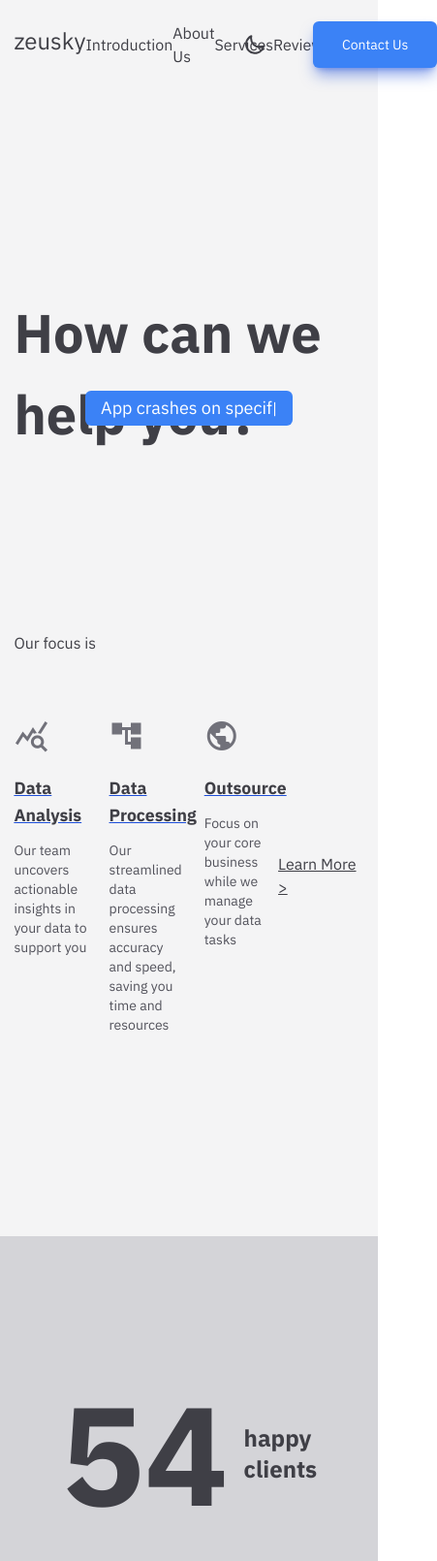
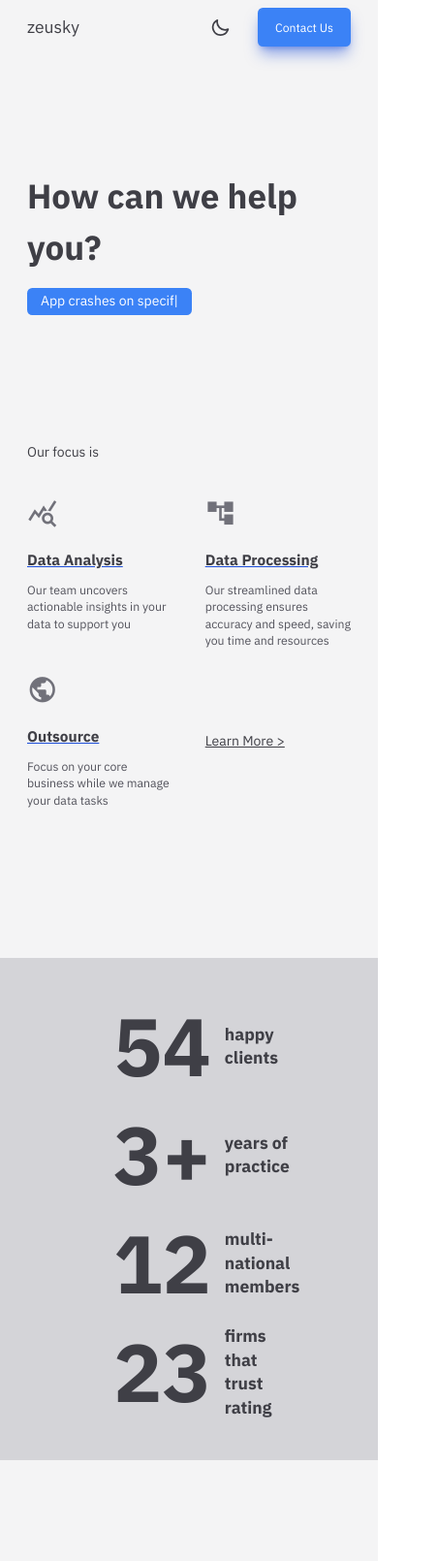
Before and after one commit to markkunitski/zeusky, a website: page index.html in a window 390 px wide. Shown: the top 1610 px of the page at 97% size, 451 px wide, since content can reach past the window. Drawn offline with nearby package versions, Linux system fonts and the light colour scheme.

Commit message:
26.09 RWD

```diff
--- a/index.html
+++ b/index.html
@@ -27,8 +27,10 @@
       class="sticky top-0 bg-zinc-100 dark:dark:bg-zinc-800 z-50 duration-100 ease-in"
     >
       <div class="header container flex flex-row items-center justify-between">
-        <div class="text-2xl mb-2">zeusky</div>
-        <nav class="flex justify-between items-center w-[45%] xl:w-1/3">
+        <div class="text-xl lg:text-2xl">zeusky</div>
+        <nav
+          class="hidden lg:flex justify-between items-center w-[45%] xl:w-1/3"
+        >
           <a class="no-underline" href="#">Introduction</a>
           <a class="no-underline" href="#about_us">About Us</a>
           <a class="no-underline" href="#services">Services</a>
@@ -38,7 +40,6 @@
           <label class="swap swap-rotate" for="themeToggle">
             <!-- this hidden checkbox controls the state -->
             <input type="checkbox" id="themeToggle" />
-
             <!-- sun icon -->
             <svg
               class="swap-on fill-current w-6 h-6"
@@ -49,7 +50,6 @@
                 d="M5.64,17l-.71.71a1,1,0,0,0,0,1.41,1,1,0,0,0,1.41,0l.71-.71A1,1,0,0,0,5.64,17ZM5,12a1,1,0,0,0-1-1H3a1,1,0,0,0,0,2H4A1,1,0,0,0,5,12Zm7-7a1,1,0,0,0,1-1V3a1,1,0,0,0-2,0V4A1,1,0,0,0,12,5ZM5.64,7.05a1,1,0,0,0,.7.29,1,1,0,0,0,.71-.29,1,1,0,0,0,0-1.41l-.71-.71A1,1,0,0,0,4.93,6.34Zm12,.29a1,1,0,0,0,.7-.29l.71-.71a1,1,0,1,0-1.41-1.41L17,5.64a1,1,0,0,0,0,1.41A1,1,0,0,0,17.66,7.34ZM21,11H20a1,1,0,0,0,0,2h1a1,1,0,0,0,0-2Zm-9,8a1,1,0,0,0-1,1v1a1,1,0,0,0,2,0V20A1,1,0,0,0,12,19ZM18.36,17A1,1,0,0,0,17,18.36l.71.71a1,1,0,0,0,1.41,0,1,1,0,0,0,0-1.41ZM12,6.5A5.5,5.5,0,1,0,17.5,12,5.51,5.51,0,0,0,12,6.5Zm0,9A3.5,3.5,0,1,1,15.5,12,3.5,3.5,0,0,1,12,15.5Z"
               />
             </svg>
-
             <!-- moon icon -->
             <svg
               class="swap-off fill-current w-6 h-6"
@@ -63,7 +63,7 @@
           </label>
           <a
             href="#contact"
-            class="btn hover:dark:text-white text-zinc-700 btnmain bg-blue-500 dark:bg-blue-700 hover:bg-blue-800 shadow-lg shadow-blue-700/50 ml-12"
+            class="btn hover:dark:text-white text-zinc-700 btnmain bg-blue-500 dark:bg-blue-700 hover:bg-blue-800 shadow-lg shadow-blue-700/50 ml-8 md:ml-12"
           >
             Contact us
           </a>
@@ -71,21 +71,30 @@
       </div>
     </header>
     <main>
-      <article id="hero" class="container INTRO">
+      <article
+        id="hero"
+        class="container relative items-start sm:items-center INTRO"
+      >
         <div
-          class="HERO flex mt-24 justify-start flex-col min-h-[350px] items-center relative"
+          class="HERO flex mt-6 sm:mt-14 lg:mt-24 justify-start flex-col min-h-[280px] md:min-h-[350px] items-center relative"
         >
-          <h1 class="">How can we help you?</h1>
-          <div
-            class="flex top-[29%] absolute text-white items-center bg-blue-500 dark:bg-blue-700 py-1 px-4 rounded-md"
-          >
-            <span class="text-lg ligth" id="typed"></span>
+          <div class="relative sm:static">
+            <h1 class="">How can we help you?</h1>
+            <div
+              class="flex top-[115%] sm:top-[28%] absolute text-white items-center bg-blue-500 dark:bg-blue-700 py-1 px-4 rounded-md"
+            >
+              <span class="md:text-lg" id="typed"></span>
+            </div>
           </div>
         </div>
-        <h6 class="text-start self-baseline mb-16">Our focus is</h6>
+        <p class="text-start self-baseline mb-10 sm:mb-16">Our focus is</p>
         <div class="SKILLS flex justify-between items-center w-full">
-          <div class="SKILLS_CARDS flex justify-between w-[80%]">
-            <div class="flex flex-col text-xl items-start rounded-md w-[28%]">
+          <div
+            class="SKILLS_CARDS flex-wrap lg:flex-nowrap mb-16 md:mb-0 flex justify-between w-[100%]"
+          >
+            <div
+              class="mb-12 flex flex-col text-xl items-start rounded-md w-[45%] sm:w-[31%] lg:w-[17%]"
+            >
               <span class="material-icons text-4xl mb-5 text-zinc-500">
                 query_stats
               </span>
@@ -95,7 +104,9 @@
                 you
               </p>
             </div>
-            <div class="flex flex-col text-xl items-start rounded-md w-[28%]">
+            <div
+              class="flex flex-col text-xl items-start rounded-md w-[45%] sm:w-[31%] lg:w-[17%]"
+            >
               <span class="material-icons text-4xl mb-5 text-zinc-500">
                 account_tree
               </span>
@@ -105,7 +116,9 @@
                 saving you time and resources
               </p>
             </div>
-            <div class="flex flex-col text-xl items-start rounded-md w-[28%]">
+            <div
+              class="flex flex-col text-xl items-start rounded-md w-[45%] sm:w-[31%] lg:w-[17%]"
+            >
               <span class="material-icons text-4xl mb-5 text-zinc-500">
                 public
               </span>
@@ -114,80 +127,55 @@
                 Focus on your core business while we manage your data tasks
               </p>
             </div>
+            <a class="self-center w-[45%] sm:w-[31%] lgnpm:w-[20%]" href="#"
+              >Learn More ></a
+            >
           </div>
-          <a href="#">Learn More ></a>
         </div>
       </article>
       <div
-        class="FACTS mt-24 mb-16 py-32 bg-zinc-300 text-zinc-700 dark:bg-zinc-900 dark:text-zinc-500 flex justify-evenly items-center flex-wrap font-bold"
+        class="FACTS mt-0 lg:mt-20 mb-16 py-10 lg:py-32 bg-zinc-300 text-zinc-700 dark:bg-zinc-900 dark:text-zinc-500 flex  justify-center sm:justify-evenly items-center flex-wrap font-bold"
       >
         <div
-          class="flex cursor-default items-center mx-12 max-h-48 hover:scale-105 hover:text-blue-700 ease-in duration-300"
+          class="flex cursor-default items-center mx-12  2xl:max-h-48 w-[40%] sm:w-auto max-h-32 hover:scale-105 hover:text-blue-700 ease-in duration-300"
         >
-          <span class="text-[9rem] mr-4">54</span>
-          <p class="text-2xl">
+          <span class="text-[6rem] md:text-[7rem] 2xl:text-[9rem] mr-4">54</span>
+          <p class="text-xl lg:text-2xl">
             happy<br />
             clients
           </p>
         </div>
         <div
-          class="flex cursor-default items-center mx-12 max-h-48 hover:scale-105 hover:text-blue-700 ease-in duration-300"
+          class="flex cursor-default items-center mx-12 2xl:max-h-48 w-[40%] sm:w-auto max-h-32 hover:scale-105 hover:text-blue-700 ease-in duration-300"
         >
-          <span class="text-[9rem] mr-4">3+</span>
-          <p class="text-2xl">
+          <span class="text-[6rem] md:text-[7rem] 2xl:text-[9rem] mr-4">3+</span>
+          <p class="text-xl lg:text-2xl">
             years of<br />
             practice
           </p>
         </div>
         <div
-          class="flex cursor-default items-center mx-12 max-h-48 hover:scale-105 hover:text-blue-700 ease-in duration-300"
+          class="flex cursor-default items-center mx-12  ml3 2xl:max-h-48 w-[40%] sm:w-auto max-h-32 hover:scale-105 hover:text-blue-700 ease-in duration-300"
         >
-          <span class="text-[9rem] mr-4">12</span>
-          <p class="text-2xl">
+          <span class="text-[6rem] md:text-[7rem] 2xl:text-[9rem] mr-4">12</span>
+          <p class="text-xl lg:text-2xl">
             multi-national<br />
             members
           </p>
         </div>
         <div
-          class="flex cursor-default items-center mx-12 max-h-48 hover:scale-105 hover:text-blue-700 ease-in duration-300"
+          class="flex cursor-default items-center mx-12  2xl:max-h-48 w-[40%] sm:w-auto max-h-32 hover:scale-105 hover:text-blue-700 ease-in duration-300"
         >
-          <span class="text-[9rem] mr-4">23</span>
-          <p class="text-2xl">
+          <span class="text-[6rem] md:text-[7rem] 2xl:text-[9rem] mr-4">23</span>
+          <p class="text-xl lg:text-2xl">
             firms that<br />
             trust rating
-          </p>
-        </div>
-        <div
-          class="flex cursor-default items-center mx-12 max-h-48 hover:scale-105 hover:text-blue-700 ease-in duration-300"
-        >
-          <span class="text-[9rem] mr-4">7</span>
-          <p class="text-2xl">
-            big<br />
-            projects held
-          </p>
-        </div>
-        <div
-          class="flex cursor-default items-center mx-12 max-h-48 hover:scale-105 hover:text-blue-700 ease-in duration-300"
-        >
-          <span class="text-[9rem] mr-4">177</span>
-          <p class="text-2xl">
-            multi-national<br />
-            members
-          </p>
-        </div>
-        <div
-          class="flex cursor-default items-center mx-12 max-h-48 hover:scale-105 hover:text-blue-700 ease-in duration-300"
-        >
-          <span class="text-[9rem] mr-4">4.8</span>
-          <p class="text-2xl">
-            company<br />
-            rating
           </p>
         </div>
       </div>
       <article id="about_us" class="container ABOUT_US">
         <header class="STARTING_TEXT mb-8">
-          <p class="text-center text-zinc-400  mb-2">We’re zeusky</p>
+          <p class="text-center text-zinc-400 mb-2">We’re zeusky</p>
           <h2>Our vision</h2>
         </header>
         <p
@@ -332,7 +320,7 @@
       <article id="reviews">
         <div class="container">
           <header class="STARTING_TEXT mb-16">
-            <p class="text-center text-zinc-400  mb-2">Clients reviews</p>
+            <p class="text-center text-zinc-400 mb-2">Clients reviews</p>
             <h2>Clients admit</h2>
           </header>
           <div id="carousel" class="mb-10 carousel w-full flex justify-between">
@@ -371,7 +359,7 @@
                       tech stack includes AngularJS, C#, SQL, and RabbitMQ.
                     </p>
                   </div>
-                  <span class="font-bold text-2xl underline decoration-blue-700"
+                  <span class="font-bold text-xl lg:text-2xl underline decoration-blue-700"
                     >Review:</span
                   >
                   <p class="text-lg font-bold mt-4">
@@ -414,7 +402,7 @@
                       tech stack includes AngularJS, C#, SQL, and RabbitMQ.
                     </p>
                   </div>
-                  <span class="font-bold text-2xl underline decoration-blue-700"
+                  <span class="font-bold text-xl lg:text-2xl underline decoration-blue-700"
                     >Review:</span
                   >
                   <p class="text-lg font-bold mt-4">
@@ -457,7 +445,7 @@
                       tech stack includes AngularJS, C#, SQL, and RabbitMQ.
                     </p>
                   </div>
-                  <span class="font-bold text-2xl underline decoration-blue-700"
+                  <span class="font-bold text-xl lg:text-2xl underline decoration-blue-700"
                     >Review:</span
                   >
                   <p class="text-lg font-bold mt-4">
@@ -490,7 +478,11 @@
                 <label class="label">
                   <span class="label-text">Provide your email</span>
                 </label>
-                <input type="email" placeholder="Type here" class="input bg-white dark:bg-zinc-900" />
+                <input
+                  type="email"
+                  placeholder="Type here"
+                  class="input bg-white dark:bg-zinc-900"
+                />
               </div>
               <div class="form-control w-[48%]">
                 <label class="label">
--- a/main.css
+++ b/main.css
@@ -11,11 +11,13 @@ body {
 .btn {
   padding: 12px 30px;
   border: none;
-  border-radius: .375rem;
+  border-radius: 0.375rem;
   transition: 0.15s ease-in;
   font-weight: 400;
   color: #fff;
   text-transform: capitalize;
+  min-height: 1.5rem;
+  height: 3rem;
 }
 
 .btn.btnmain:hover {
@@ -25,7 +27,6 @@ a {
   cursor: pointer;
   transition: 0.15s ease-in;
   text-decoration: underline;
-
 }
 a:hover {
   color: #1d4ed8;
@@ -47,7 +48,8 @@ h5 {
   font-size: 1.3rem;
 }
 h5 {
-  font-size: 1.1rem;
+  font-weight: 700;
+  font-size: 1.3rem;
 }
 .container {
   display: flex;
@@ -72,15 +74,48 @@ h5 {
   height: 14px;
   width: 14px;
   background: #111111;
-  transition: .2s ease-in;
+  transition: 0.2s ease-in;
   border-radius: 999px;
 }
 .active-slide {
   width: 50px;
   background-color: #979797;
 }
-@media (min-width:992px){
+@media (max-width: 1280px) {
+
+}
+@media (max-width: 992px) {
+  .header {
+    padding-block: 8px;
+  }
+  .btn {
+    height: 40px;
+    padding: 10px 18px;
+  }
+  h1 {
+    font-size: 3rem;
+  }
+  h5 {
+    font-size: 1.1rem;
+  }
+}
+@media (max-width: 768px) {
+  html {
+    font-size: 14px;
+  }
+
+}
+@media (max-width: 640px) {
+  #hero {
+    align-items: start;
+  }
+  h1 {
+    font-size: 2.5rem;
+  }
+}
+@media (min-width: 992px) {
   #carouselBullets a:nth-child(even) {
     display: none;
+  }
+
 }
-}
--- a/tailwind.config.js
+++ b/tailwind.config.js
@@ -6,8 +6,8 @@ module.exports = {
     container: {
       center: true,
       padding: {
-        DEFAULT: ".9rem",
-        sm: "1.5rem",
+        DEFAULT: "2rem",
+        sm: "2rem",
         lg: "2rem",
         xl: "3rem",
         "2xl": "4rem",
```
Also changed, not shown: dist/output.css.
